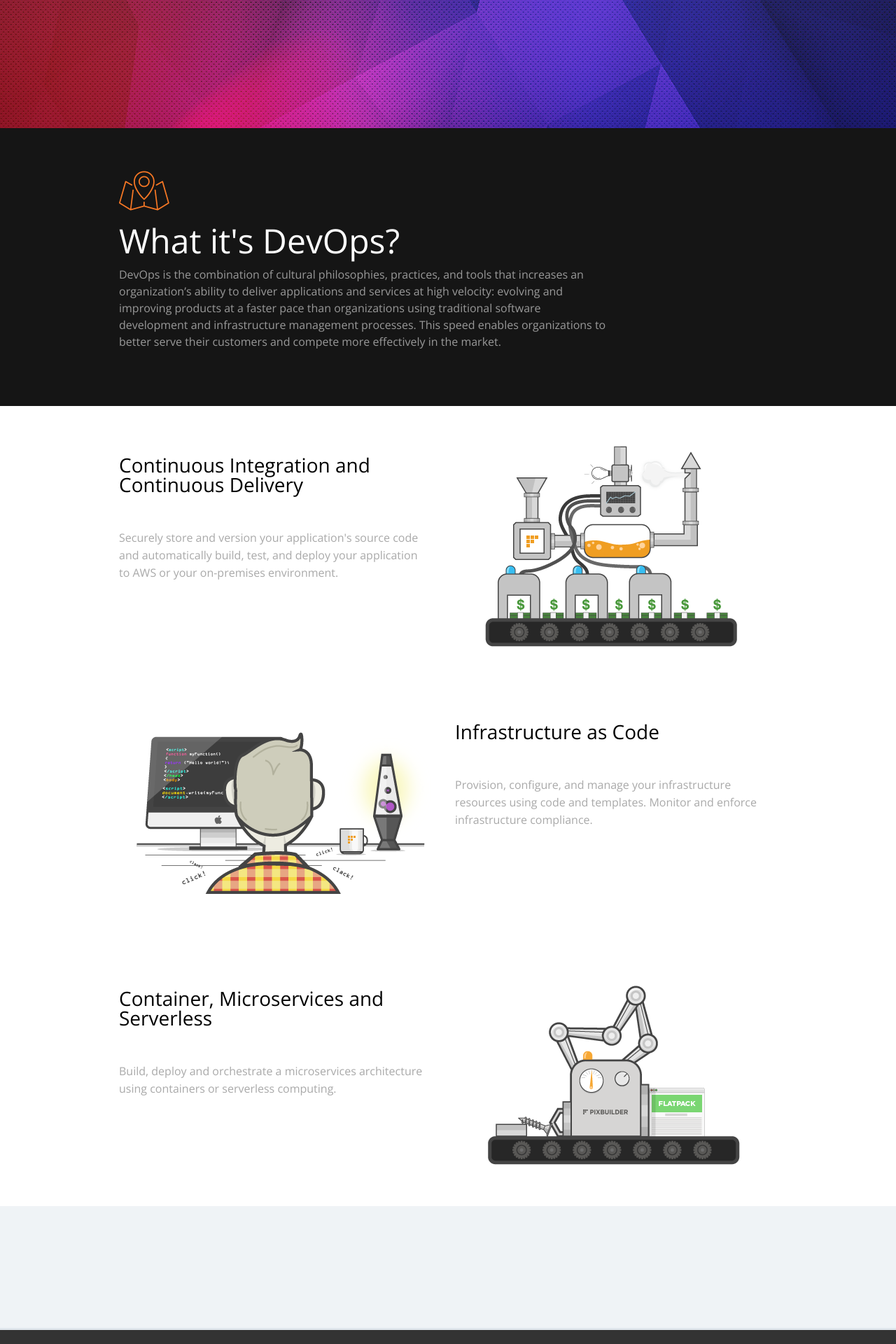
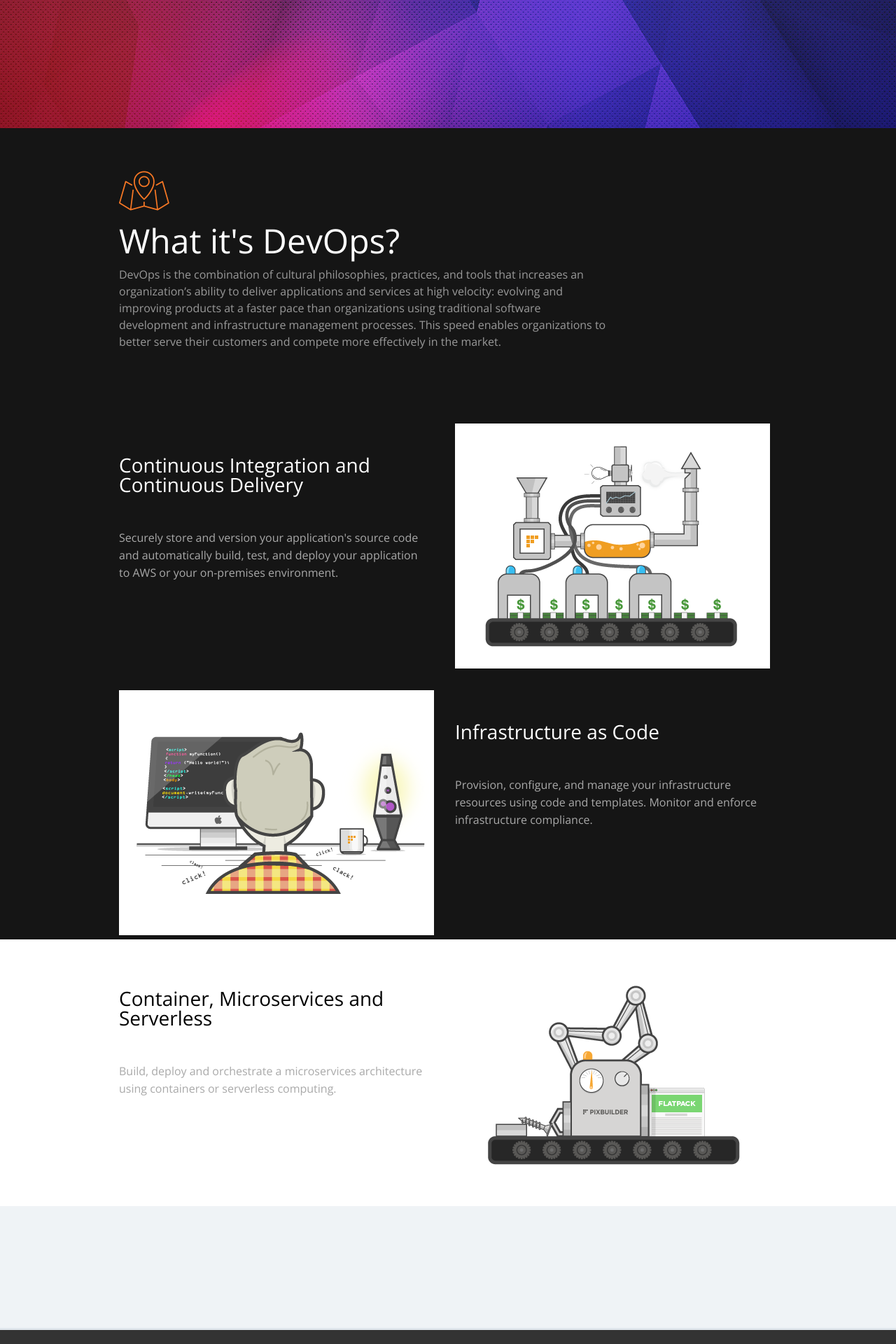
Before and after one commit to swiftline-io/swiftline-io.github.io, a Jekyll site: the page built from index.md, in a window 1280 px wide. Shown: the part 521-2441 px from the top of the page at 70% size. Built offline with Jekyll 4.4.1, drawn with Linux system fonts in a browser that asks for light colours.

Commit message:
change view into

```diff
--- a/_includes/intro.html
+++ b/_includes/intro.html
@@ -1,10 +1,10 @@
-<div class="pixfort_normal_1" id="section_normal_4_1">
+<div class="pixfort_normal_1 prueba" id="section_normal_4_1">
         <div class="m6_style pix_builder_bg">
             <div class="container">
                 <div class="sixteen columns">
                     <div class="eight columns  alpha">
                         <div class="gtext_style">
-                            <p class="t1_style editContent">
+                            <p class="t1_style1 editContent">
                                 {{ page.intro_first_title }}
                             </p>
                             <p class="t2_style editContent">
@@ -22,7 +22,7 @@
 	       </div>
         </div>
     </div>
-    <div class="pixfort_normal_1" id="section_normal_4_2">
+    <div class="pixfort_normal_1 title_background" id="section_normal_4_2">
         <div class="m6_style pix_builder_bg">
             <div class="container">
                 <div class="sixteen columns">
@@ -31,7 +31,7 @@
                     </div>
                     <div class="eight columns  omega">
                         <div class="gtext_style">
-                            <p class="t1_style editContent">
+                            <p class="t1_style1  editContent">
                                 {{ page.intro_second_title }}
                             </p>
                             <p class="t2_style editContent">
--- a/assets/css/swiftline.css
+++ b/assets/css/swiftline.css
@@ -4,3 +4,14 @@
 .title_background_text{
 	color: #FFF;
 }
+
+.t1_style1 {
+    font-weight: 500;
+    color: #FFF;
+    font-size: 28px;
+    line-height: 100%;
+}
+
+.prueba{
+	background: rgba(21,21,21,1);
+}
```
